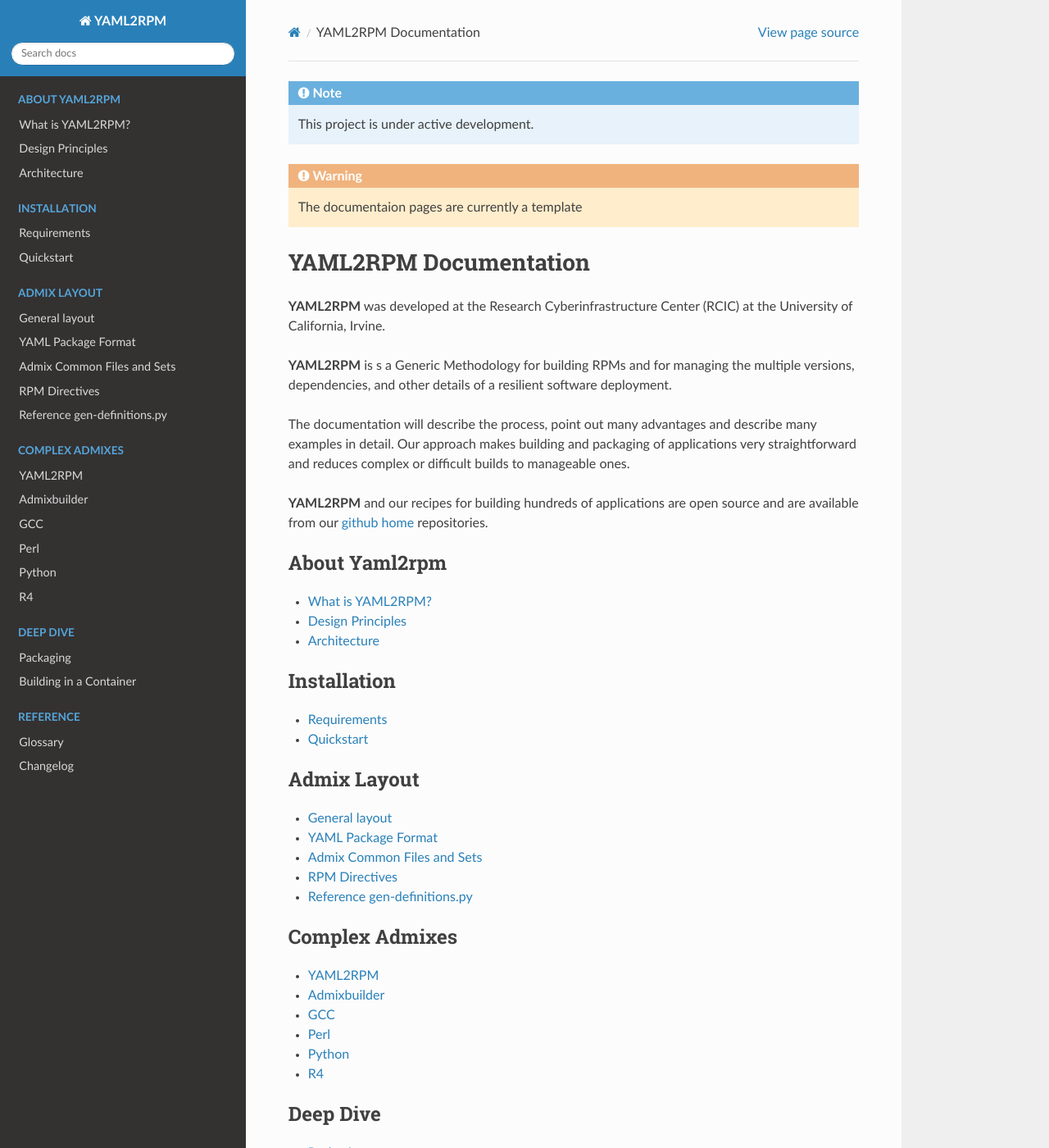
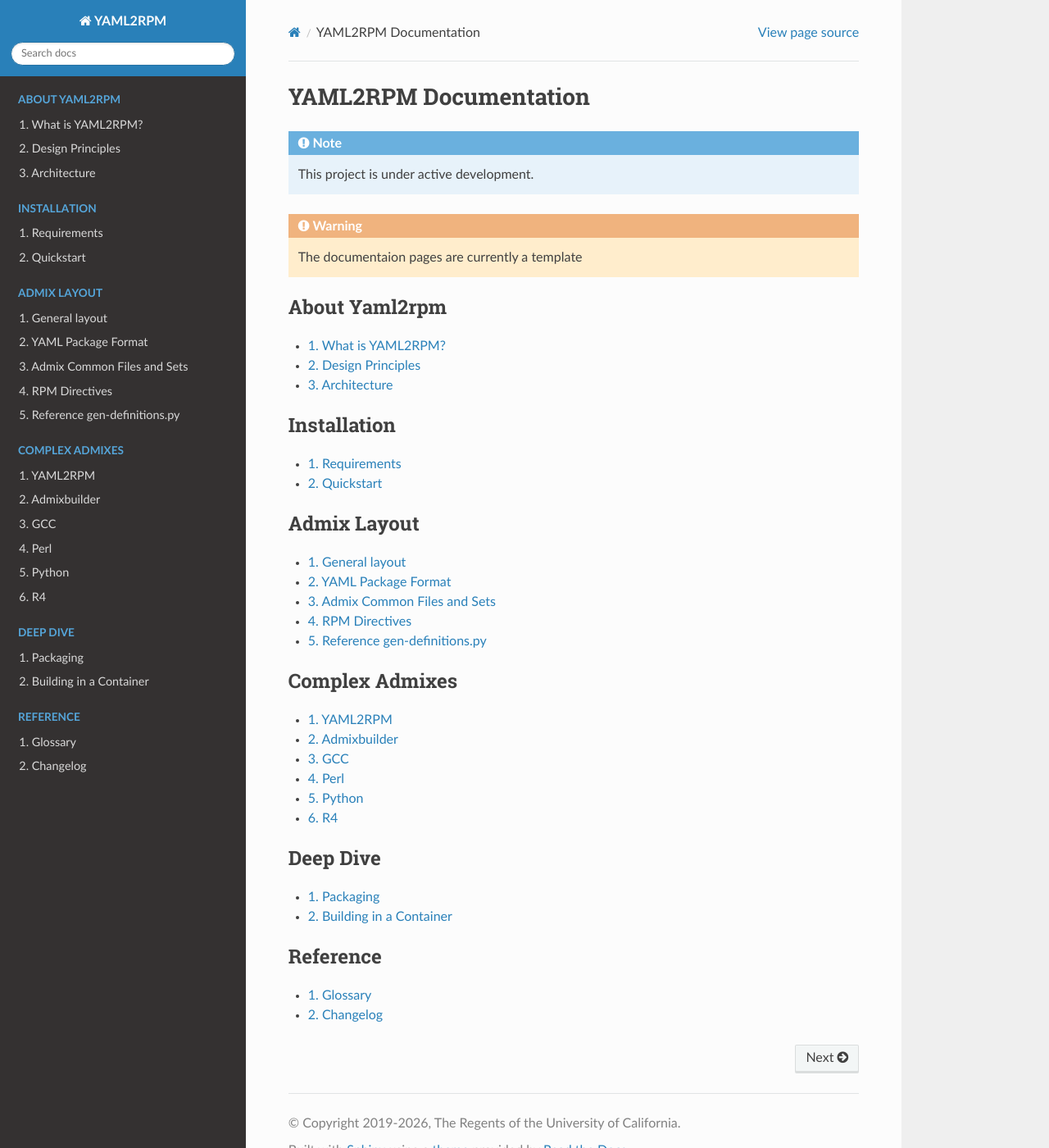
Before and after one commit to RCIC-UCI-Public/yaml2rpm-docs, a Sphinx documentation site: the page built from docs/source/index.rst, in a window 1280 px wide and 1400 px high. Shown: the whole window at 82% size. Built offline with Sphinx 7.4.7 and the Read the Docs theme 3.1.0, drawn with Linux system fonts in a browser that asks for light colours; some of the changed text lies outside the part shown.

```diff
--- a/docs/source/index.rst
+++ b/docs/source/index.rst
@@ -1,30 +1,17 @@
+
+YAML2RPM Documentation
+======================
+
 .. note::
    This project is under active development.
 
 .. warning::
    The documentaion pages are currently a template
 
-
-YAML2RPM Documentation
-======================
-
-**YAML2RPM** was developed at the Research Cyberinfrastructure Center (RCIC)
-at the University of California, Irvine.
-
-**YAML2RPM** is s a Generic Methodology for building RPMs and for managing
-the multiple versions, dependencies, and other details of a resilient software deployment.
-
-The documentation will describe the process, point out many advantages and describe many examples in detail.
-Our approach makes building and  packaging of applications very straightforward and reduces complex or
-difficult builds to manageable ones.
-
-**YAML2RPM** and our recipes for building hundreds of applications are open source
-and are available from our :term:`github home` repositories.
-
-
 .. toctree::
    :glob:
    :maxdepth: 1
+   :numbered:
    :caption: About Yaml2rpm
 
    about/preface
@@ -33,6 +20,7 @@ and are available from our :term:`github home` repositories.
 
 .. toctree::
    :maxdepth: 1
+   :numbered:
    :caption: Installation
 
    installation/requirements
@@ -40,6 +28,7 @@ and are available from our :term:`github home` repositories.
 
 .. toctree::
    :maxdepth: 1
+   :numbered:
    :caption: Admix Layout
 
    yamlformat/overview
@@ -50,6 +39,7 @@ and are available from our :term:`github home` repositories.
 
 .. toctree::
    :maxdepth: 1
+   :numbered:
    :caption: Complex Admixes
 
    admixes/yaml2rpm
@@ -61,6 +51,7 @@ and are available from our :term:`github home` repositories.
 
 .. toctree::
    :maxdepth: 1
+   :numbered:
    :caption: Deep Dive
 
    deep-dive/packaging
@@ -68,6 +59,7 @@ and are available from our :term:`github home` repositories.
 
 .. toctree::
    :maxdepth: 1
+   :numbered:
    :caption: Reference
 
    references/glossary
```
